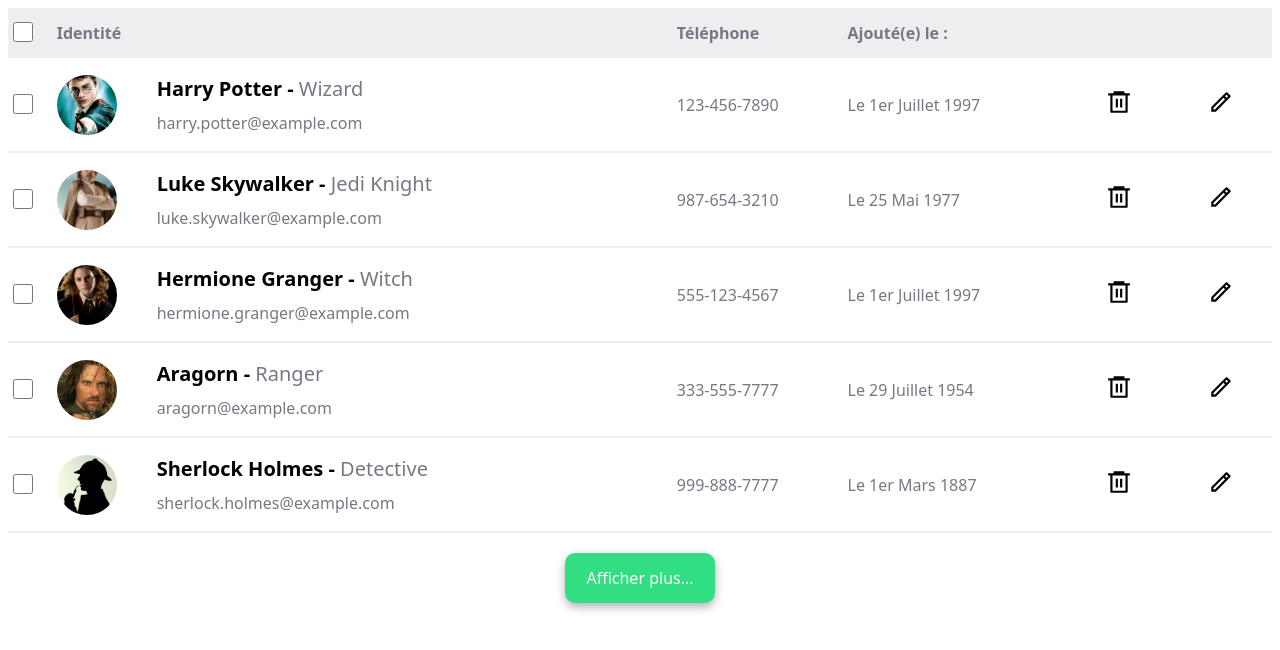
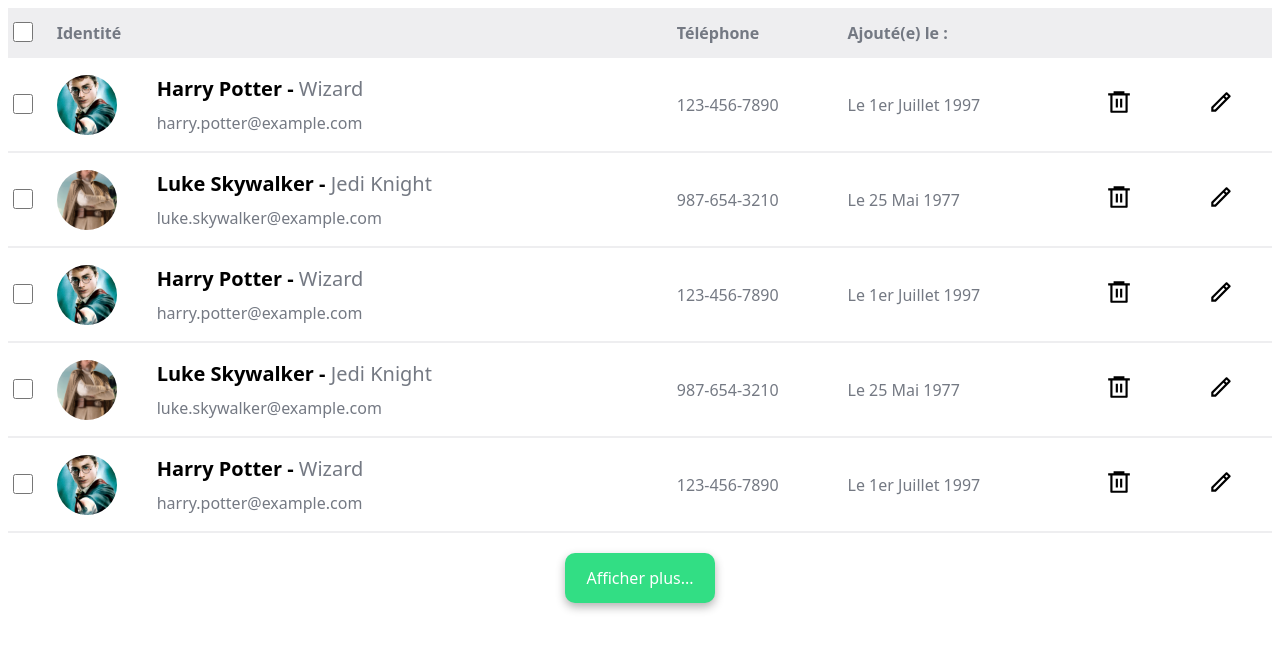
Before and after one commit to belkacem-oussama/benevole-list, a React (Vite) app: page / in a window 1280 px wide. Shown: the top 650 px of the page. Built offline with nearby package versions, Linux system fonts and the light colour scheme.

Commit message:
display loader && paragraphe

```diff
--- a/src/assets/json/user.json
+++ b/src/assets/json/user.json
@@ -1,5 +1,85 @@
 {
   "characters": [
+    {
+      "id": 1,
+      "name": "Harry Potter",
+      "series": "Harry Potter",
+      "occupation": "Wizard",
+      "mail": "harry.potter@example.com",
+      "phone": "123-456-7890",
+      "created_at": "Le 1er Juillet 1997",
+      "img": "harry_potter_img"
+    },
+    {
+      "id": 2,
+      "name": "Luke Skywalker",
+      "series": "Star Wars",
+      "occupation": "Jedi Knight",
+      "mail": "luke.skywalker@example.com",
+      "phone": "987-654-3210",
+      "created_at": "Le 25 Mai 1977",
+      "img": "luke_skywalker_img"
+    },
+    {
+      "id": 1,
+      "name": "Harry Potter",
+      "series": "Harry Potter",
+      "occupation": "Wizard",
+      "mail": "harry.potter@example.com",
+      "phone": "123-456-7890",
+      "created_at": "Le 1er Juillet 1997",
+      "img": "harry_potter_img"
+    },
+    {
+      "id": 2,
+      "name": "Luke Skywalker",
+      "series": "Star Wars",
+      "occupation": "Jedi Knight",
+      "mail": "luke.skywalker@example.com",
+      "phone": "987-654-3210",
+      "created_at": "Le 25 Mai 1977",
+      "img": "luke_skywalker_img"
+    },
+    {
+      "id": 1,
+      "name": "Harry Potter",
+      "series": "Harry Potter",
+      "occupation": "Wizard",
+      "mail": "harry.potter@example.com",
+      "phone": "123-456-7890",
+      "created_at": "Le 1er Juillet 1997",
+      "img": "harry_potter_img"
+    },
+    {
+      "id": 2,
+      "name": "Luke Skywalker",
+      "series": "Star Wars",
+      "occupation": "Jedi Knight",
+      "mail": "luke.skywalker@example.com",
+      "phone": "987-654-3210",
+      "created_at": "Le 25 Mai 1977",
+      "img": "luke_skywalker_img"
+    },
+    {
+      "id": 1,
+      "name": "Harry Potter",
+      "series": "Harry Potter",
+      "occupation": "Wizard",
+      "mail": "harry.potter@example.com",
+      "phone": "123-456-7890",
+      "created_at": "Le 1er Juillet 1997",
+      "img": "harry_potter_img"
+    },
+    {
+      "id": 2,
+      "name": "Luke Skywalker",
+      "series": "Star Wars",
+      "occupation": "Jedi Knight",
+      "mail": "luke.skywalker@example.com",
+      "phone": "987-654-3210",
+      "created_at": "Le 25 Mai 1977",
+      "img": "luke_skywalker_img"
+    },
     {
       "id": 1,
       "name": "Harry Potter",
--- a/src/assets/styles/components/grid.scss
+++ b/src/assets/styles/components/grid.scss
@@ -58,7 +58,12 @@ table {
     text-decoration: line-through;
 
     img {
-      display: none;
+      opacity: 10%;
     }
   }
 }
+
+p {
+  color: $header-color;
+  text-align: center;
+}
--- a/src/components/Grid.jsx
+++ b/src/components/Grid.jsx
@@ -39,14 +39,21 @@ export default function Grid() {
   })
 
   const handleShowMore = () => {
-    if (usersToDisplay.length < users.characters.length) {
-      setShowButton(false)
-      setIsLoading(true)
-      setTimeout(() => {
-        setUsersToShow(usersToShow + 5)
+    setIsLoading(true)
+    setShowButton(false)
+
+    setTimeout(() => {
+      setUsersToShow(usersToShow + 5)
+
+      if (usersToDisplay.length <= users.characters.length) {
         setIsLoading(false)
-      }, 3000)
-    }
+        setShowButton(true)
+      }
+
+      if (usersToDisplay.length + 5 >= users.characters.length) {
+        setShowButton(false)
+      }
+    }, 1000)
   }
 
   const infosIMG = {
@@ -136,8 +143,12 @@ export default function Grid() {
           ))}
         </tbody>
       </table>
-      {showButton && <Button onClick={handleShowMore} />}
-      {isLoading && <Loader color={"#32de84"} loading={isLoading} size={10} />}
+      {showButton ? (
+        <Button onClick={handleShowMore} />
+      ) : isLoading ? (
+        <Loader color={"#32de84"} loading={isLoading} size={10} />
+      ) : null}
+      {!showButton && !isLoading && <p>...fin de transmission</p>}
     </div>
   )
 }
```
